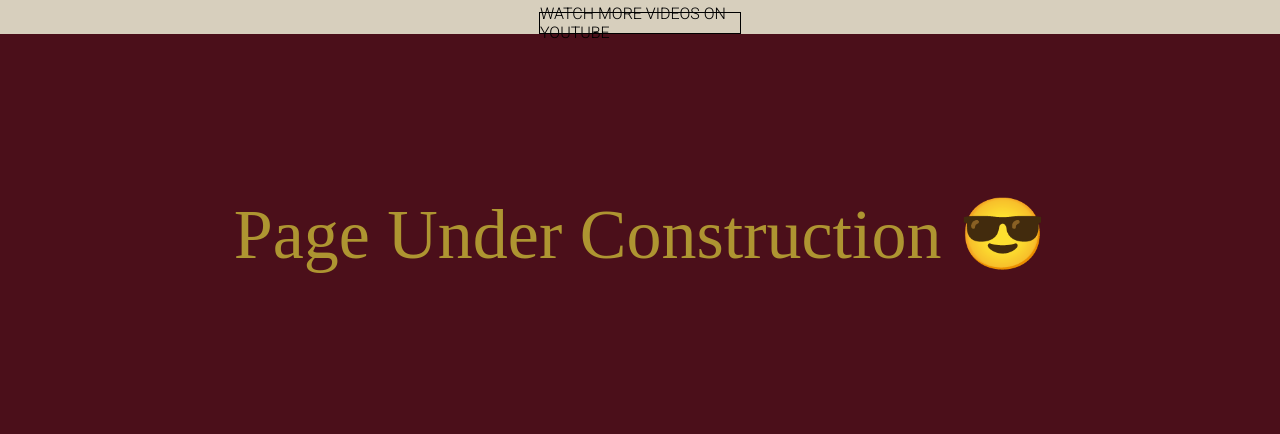
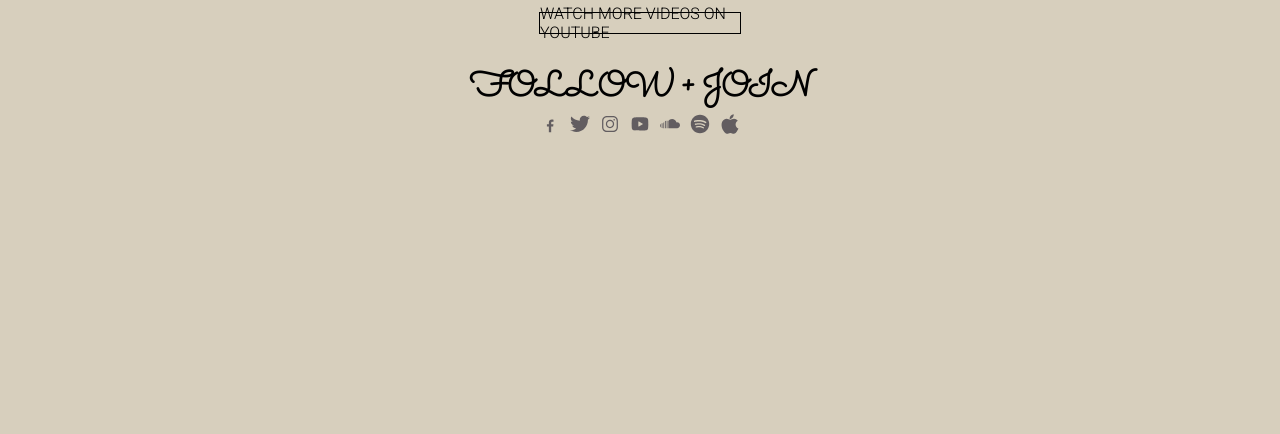
Before and after one commit to BigTi0/wizkid-official, a plain HTML site: page index.html in a window 1280 px wide. Shown: the part 1742-2176 px from the top of the page. After the commit the page ends 1880 px from the top, so only its background shows below. Drawn offline with Linux system fonts and the light colour scheme.

Commit message:
updated favicon

```diff
--- a/index.html
+++ b/index.html
@@ -10,6 +10,8 @@
     <link href="https://fonts.googleapis.com/css2?family=Roboto:ital,wght@0,100;0,300;0,400;0,500;1,100;1,300;1,400;1,500&display=swap" rel="stylesheet">
     <link rel="preconnect" href="https://fonts.gstatic.com">
     <link href="https://fonts.googleapis.com/css2?family=Dancing+Script:wght@400;500;600;700&display=swap" rel="stylesheet">
+    <link rel="preconnect" href="https://fonts.gstatic.com">
+    <link href="https://fonts.googleapis.com/css2?family=Sacramento&display=swap" rel="stylesheet">
 </head>
 
 <body>
@@ -85,12 +87,42 @@
         </div>
 
     </section>
+
+    <footer>
+        <div class="footer-header">
+            Follow + Join
+        </div>
+        <div class="favicon">
+            <a href="http://">
+                <img src="./Images/icons8-facebook-circled.svg" alt="">
+            </a>
+            <a href="http://">
+                <img src="./Images/icons8-twitter.svg" alt="">
+            </a>
+            <a href="http://">
+                <img src="./Images/icons8-instagram.svg" alt="">
+            </a>
+            <a href="http://">
+                <img src="./Images/icons8-play-button.svg">
+            </a>
+            <a href="http://">
+                <img src="./Images/icons8-soundcloud.svg" alt="">
+            </a>
+            <a href="http://">
+                <img src="./Images/icons8-spotify.svg" alt="">
+            </a>
+            <a href="http://">
+                <img src="./Images/icons8-apple-logo.svg">
+            </a>
+        </div>
+    </footer>
 </body>
-<section style="height: 50vh; width: 100%; display: flex; align-items: center; justify-content: center;
+<!-- <section style="height: 50vh; width: 100%; display: flex; align-items: center; justify-content: center;
 background-color: #4b0f1a">
     <div style="font-size: 70px; color: #ae9531;">
         Page Under Construction &#128526
     </div>
-</section>
+
+</section> -->
 
 </html>
--- a/wizkid.css
+++ b/wizkid.css
@@ -35,17 +35,6 @@ a {
     padding: 20px;
     font-family: 'Dancing Script', cursive;
 }
-
-
-/* p {
-    margin: 0;
-    padding: 0;
-    background-color: #043038;
-    color: #13ad6d;
-    font-size: 500%;
-    width: 100%;
-    height: 50vh;
-} */
 
 
 /* ----------------------------Header-------------------------------- */
@@ -159,3 +148,32 @@ iframe {
     height: 20px;
     margin-top: 15px;
 }
+
+
+/* ------------------------Footer--------------------------- */
+
+.footer-header {
+    font-family: 'Sacramento', cursive;
+    color: black;
+    text-transform: uppercase;
+    font-size: 35px;
+    margin-top: 30px;
+    font-weight: 700;
+    line-height: 50px;
+    display: flex;
+    align-items: center;
+    justify-content: center;
+}
+
+.favicon {
+    display: flex;
+    align-items: center;
+    justify-content: center;
+    column-gap: 10px;
+}
+
+.favicon a img {
+    width: 20px;
+    height: 20px;
+    color: #9da49d;
+}
```
Also changed, not shown: Images/icons8-apple-logo.svg (added), Images/icons8-facebook-circled.svg (added), Images/icons8-instagram.svg (added), Images/icons8-play-button.svg (added), Images/icons8-soundcloud.svg (added), Images/icons8-spotify.svg (added), Images/icons8-twitter.svg (added).
